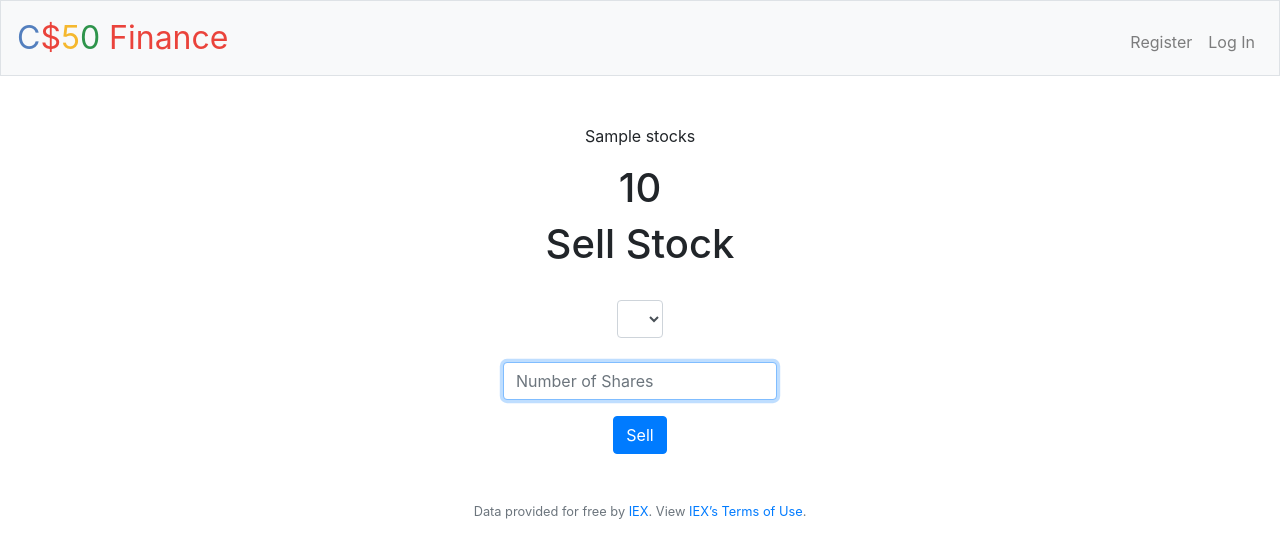
After one commit to breakthatbass/cs50, a Flask app: template Python/finance/templates/sell.html in a window 1280 px wide. The commit adds this page. Shown: the top 558 px of the page. Run offline with Flask 2, Linux system fonts and the light colour scheme; the template is opened without the code that fills it: most values are stand-ins (such as "Sample title", 1, 10 or a date in 2020); lists and menus that the app fills with data are empty; some libraries are stand-ins or nearby versions.

Commit message:
progress on sell function

```diff
--- a/Python/finance/application.py
+++ b/Python/finance/application.py
@@ -105,7 +105,7 @@ def buy():
 
         flash("Success!")
 
-        return redirect(url_for("index"))
+        return render_template("index.html")
 
     else:
         return render_template("buy.html")
@@ -229,8 +229,55 @@ def register():
 @app.route("/sell", methods=["GET", "POST"])
 @login_required
 def sell():
-    """Sell shares of stock"""
-    return apology("TODO")
+
+    if request.method == "POST":
+        """Sell shares of stock"""
+        #username = db.execute("SELECT username FROM users WHERE id = :user_id", user_id=session["user_id"])
+        stock_data = db.execute("SELECT symbol, shares FROM transactions WHERE user_id = :user_id", user_id=session["user_id"])
+        #user = db.execute("SELECT cash FROM users WHERE id = :user_id", user_id=session["user_id"])
+
+        stock_length = len(stock_data) # for use in the loop in the HTML
+
+        #symbol = lookup(request.form.get("symbol"))
+        stock_pick = request.form.get("symbol")
+        #share_amount = request.form.get("shares")
+#
+        actual_stock_amount = db.execute("SELECT shares FROM transactions WHERE symbol = :symbol", symbol=stock_pick)
+
+
+        #cash = user[0]['cash']
+        #price_per_share = symbol['price']
+        #total_cost = price_per_share * float(shares)
+    return render_template("sell.html", stocks=stock_data, length=stock_length, amount=actual_stock_amount)
+
+"""
+        if share_amount > actual_stock_amount:
+            return apology("You don't own that many shares")
+
+        money_owed = price_per_share * share_amount
+
+        # variables to be used to update db
+        shares = actual_stock_amount - share_amount
+        new_money = cash + money_owed
+
+        db.execute("UPDATE users SET cash = new_money WHERE id = :user_id", new_money=new_money, user_id=session["user_id"])
+        db.execute("UPDATE transactions SET shares = shares WHERE user_id = :user_id AND symbol = :symbol", shares=shares, symbol=stock_pick, new_money=new_money, user_id=session["user_id"])
+
+
+        flash("Success!")
+
+    #return render_template("index.html")
+    """
+
+
+        # take stock input
+        # take share input and check to see if user owns that number of shares
+        # if yes, update database
+            # get stock prices, multiply it by number of shares
+            # tka that number and add it to total cash
+            # if shares of any stock == 0, then delete that stock from database
+
+
 
 
 def errorhandler(e):
--- a/Python/finance/templates/buy.html
+++ b/Python/finance/templates/buy.html
@@ -12,7 +12,7 @@
         <div class="form-group">
             <input autocomplete="off" autofocus class="form-control" name="shares" placeholder="Amount of shares" type="number">
         </div>
-        <button class="btn btn-primary" type="submit">Search</button>
+        <button class="btn btn-primary" type="submit">Buy</button>
     </form>
     {{ symbol }}
     {{ cash }}
--- a/Python/finance/templates/index.html
+++ b/Python/finance/templates/index.html
@@ -25,8 +25,8 @@
         <tr>
             <td>{{ stocks[i].symbol.upper() }}</td>
             <td>{{ stocks[i].shares }}</td>
-            <td>${{ prices[stocks[i]['symbol']]['price'] }}</td>
-            <td>${{ prices[stocks[i]['symbol']]['price'] * stocks[i].shares }}</td>
+            <td>{{ prices[stocks[i]['symbol']]['price'] | usd }}</td>
+            <td>{{ (prices[stocks[i]['symbol']]['price'] * stocks[i].shares) | usd }}</td>
         </tr>
     {% endfor %}
     </tbody>
--- /dev/null
+++ b/Python/finance/templates/sell.html
@@ -0,0 +1,32 @@
+{% extends "layout.html" %}
+
+{% block title %}
+    Sell Stocks
+{% endblock %}
+
+{% block main %}
+
+<p>{{ stocks }}</p>
+<h1>{{ amount }}</h1>
+
+<h1>Sell Stock</h1>
+<br>
+<form action="/sell" method="POST">
+    <div class="form-group">
+
+        <select class="form-control" name="symbol">
+            {% for i in range(0,length) %}
+                <option value="{{ stocks[i].symbol.upper() }}">{{ stocks[i].symbol.upper() }}</option>
+            {% endfor %}
+        </select>
+        <br>
+        <br>
+        <input autocomplete="off" autofocus class="form-control" name="shares" placeholder="Number of Shares" type="text">
+
+    </div>
+
+    <button class="btn btn-primary" type="submit">Sell</button>
+</form>
+
+
+{% endblock %}
```
Also changed, not shown: Python/finance/finance.db.
